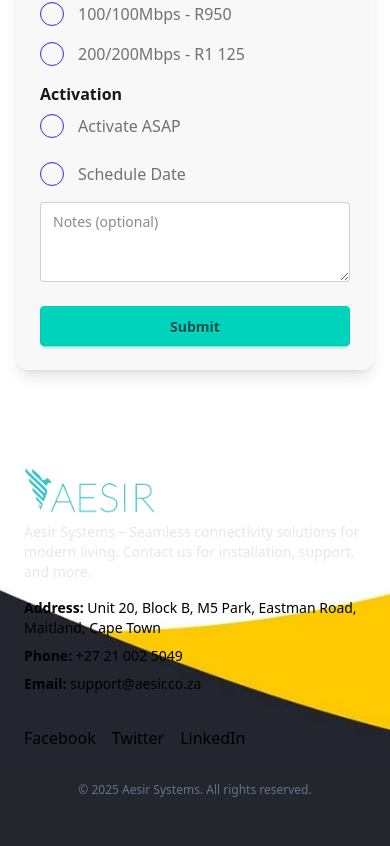
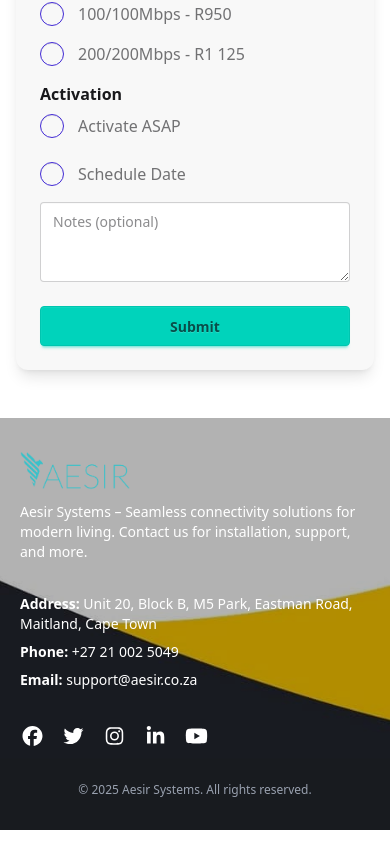
Before and after one commit to JacquesJ44/bifrost, a React (Vite) app in the folder bifrost-fe-vite/: page / in a window 390 px wide. Shown: the part 1284-2130 px from the top of the page. Built offline with nearby package versions, Linux system fonts and the light colour scheme; no server answers.

Commit message:
add social icons, make footer responsive, display correct error msg

```diff
--- a/bifrost-fe-vite/package.json
+++ b/bifrost-fe-vite/package.json
@@ -10,6 +10,9 @@
     "preview": "vite preview"
   },
   "dependencies": {
+    "@fortawesome/fontawesome-svg-core": "^7.1.0",
+    "@fortawesome/free-brands-svg-icons": "^7.1.0",
+    "@fortawesome/react-fontawesome": "^3.1.1",
     "@tailwindcss/postcss": "^4.1.18",
     "axios": "^1.13.2",
     "daisyui": "^5.5.14",
--- a/bifrost-fe-vite/src/SignupFooter.jsx
+++ b/bifrost-fe-vite/src/SignupFooter.jsx
@@ -1,48 +1,60 @@
+import {FontAwesomeIcon} from "@fortawesome/react-fontawesome";
+import {faFacebook, faTwitter, faInstagram, faLinkedinIn, faYoutube} from "@fortawesome/free-brands-svg-icons";
+
 export default function Footer() {
   return (
     <footer
-      className="w-full bg-cover bg-center text-gray-200 py-12"
+      className="relative w-full bg-cover bg-center text-white py-8 md:py-12 lg:py-16"
       style={{ backgroundImage: "url('/Aesir-Twiddle.jpg')" }}
     >
-      <div className="max-w-7xl mx-auto px-6 flex flex-col md:flex-row justify-between items-start md:items-center space-y-8 md:space-y-0">
+      {/* Overlay */}
+      <div className="absolute inset-0 bg-black/30"></div>
 
-        {/* Logo & Description stacked */}
-        <div className="flex flex-col items-start space-y-2">
-        <img
+      {/* Content */}
+      <div className="relative max-w-7xl mx-auto px-5 grid grid-cols-1 md:grid-cols-3 gap-8">
+
+        {/* Logo & Description */}
+        <div className="flex flex-col items-start space-y-3">
+          <img
             src="/aesir-logo3-blue.png"
             alt="Aesir Systems"
-            className="h-12 w-auto"
-        />
-        <p className="max-w-sm text-sm">
+            className="h-10 md:h-12 lg:h-14 w-auto"
+          />
+          <p className="text-sm md:text-base max-w-sm">
             Aesir Systems – Seamless connectivity solutions for modern living.
             Contact us for installation, support, and more.
-        </p>
+          </p>
         </div>
 
         {/* Contact Info */}
-        <div className="flex flex-col space-y-2 text-sm text-black -mt-4 md:-mt-15">
+        <div className="flex flex-col space-y-2 text-sm md:text-base">
           <p><strong>Address:</strong> Unit 20, Block B, M5 Park, Eastman Road, Maitland, Cape Town</p>
           <p><strong>Phone:</strong> +27 21 002 5049</p>
           <p><strong>Email:</strong> support@aesir.co.za</p>
         </div>
 
         {/* Social Links */}
-        <div className="flex space-x-4 text-black">
-          <a href="https://www.facebook.com" target="_blank" rel="noopener noreferrer" className="hover:text-white">
-            Facebook
+        <div className="flex space-x-4 justify-start md:justify-end text-white text-xl">
+          <a href="https://www.facebook.com/aesirsystems" target="_blank" rel="noopener noreferrer" className="hover:text-gray-300">
+            <FontAwesomeIcon icon={faFacebook} />
           </a>
-          <a href="https://www.twitter.com" target="_blank" rel="noopener noreferrer" className="hover:text-white">
-            Twitter
+          <a href="https://twitter.com/aesir_IT" target="_blank" rel="noopener noreferrer" className="hover:text-gray-300">
+            <FontAwesomeIcon icon={faTwitter} />
           </a>
-          <a href="https://www.linkedin.com" target="_blank" rel="noopener noreferrer" className="hover:text-white">
-            LinkedIn
+          <a href="https://www.instagram.com/aesirsystems/" target="_blank" rel="noopener noreferrer" className="hover:text-gray-300">
+            <FontAwesomeIcon icon={faInstagram} />
+          </a>
+          <a href="https://www.linkedin.com/company/35068383/admin/" target="_blank" rel="noopener noreferrer" className="hover:text-gray-300">
+            <FontAwesomeIcon icon={faLinkedinIn} />
+          </a>
+          <a href="https://www.youtube.com/channel/UCBRs4WDh1Zrbz2hn7VTYJKw" target="_blank" rel="noopener noreferrer" className="hover:text-gray-300">
+            <FontAwesomeIcon icon={faYoutube} />
           </a>
         </div>
-
       </div>
 
       {/* Copyright */}
-      <div className="mt-8 text-center text-xs text-gray-500">
+      <div className="relative mt-8 text-center text-xs md:text-sm text-gray-400">
         &copy; {new Date().getFullYear()} Aesir Systems. All rights reserved.
       </div>
     </footer>
--- a/bifrost-fe-vite/src/SignupPage.jsx
+++ b/bifrost-fe-vite/src/SignupPage.jsx
@@ -32,7 +32,10 @@ export default function SignupPage() {
     company_name: "",
     vat_reg_no: ""
   });
-  const [status, setStatus] = useState(null);
+
+  const [status, setStatus] = useState("");
+  const [errorMessage, setErrorMessage] = useState("");
+
 
   // Fetch sites on mount
   useEffect(() => {
@@ -125,7 +128,13 @@ export default function SignupPage() {
     } catch (err) {
       console.error("Signup failed:", err);
       setStatus("error");
+      if (err.response && err.response.data && err.response.data.error) {
+        setErrorMessage(err.response.data.error);
+      } else {
+        setErrorMessage("An unexpected error occurred");
+      }
     }
+
   };
 
 
@@ -489,7 +498,7 @@ export default function SignupPage() {
               <div className="modal modal-open">
                 <div className="modal-box">
                   <h3 className="font-bold text-lg text-red-600">Error</h3>
-                  <p className="py-4">Something went wrong. Please try again.</p>
+                  <p className="py-4">{errorMessage}</p>
                   <div className="modal-action">
                     <button
                       className="btn btn-primary"
```
Also changed, not shown: 2 other files (tests, documents, lock files or other folders).
